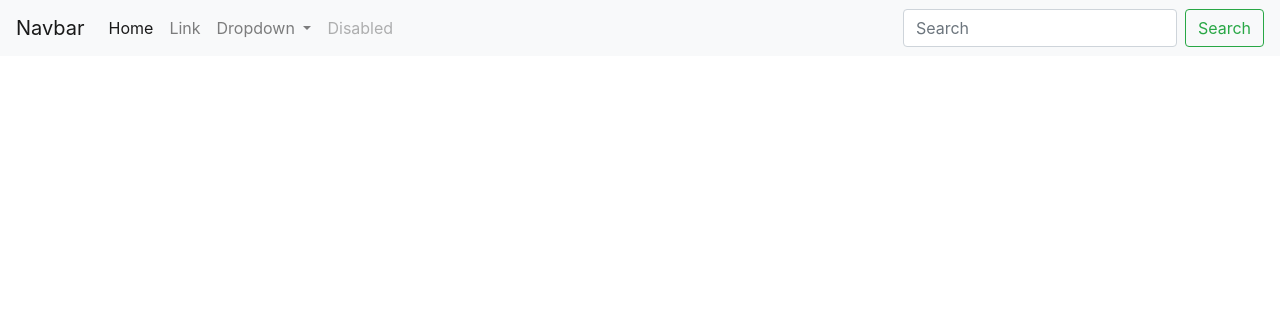
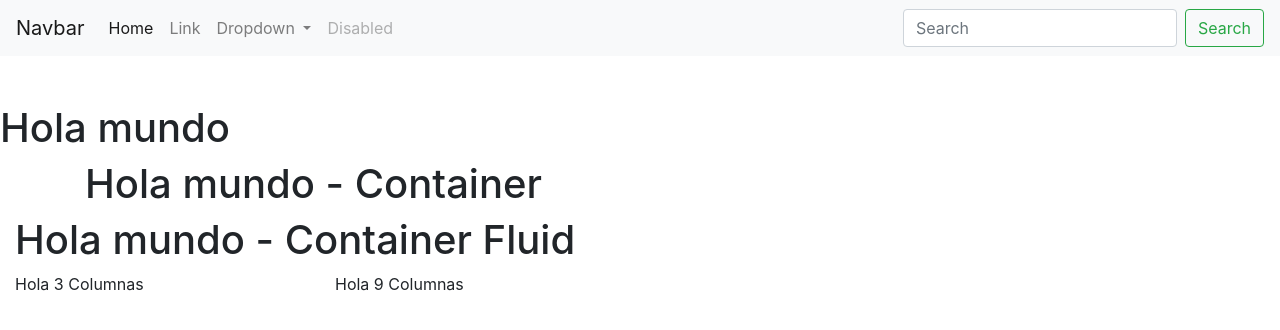
Before and after one commit to CalderonJavier/bootstrap, a plain HTML site: page index.html in a window 1280 px wide. Drawn offline with nearby package versions, Linux system fonts and the light colour scheme.

Commit message:
[add] pausa

```diff
--- a/index.html
+++ b/index.html
@@ -15,20 +15,24 @@
 <body>
     <nav class="navbar navbar-expand-lg navbar-light bg-light">
         <a class="navbar-brand" href="#">Navbar</a>
-        <button class="navbar-toggler" type="button" data-toggle="collapse" data-target="#navbarSupportedContent" aria-controls="navbarSupportedContent" aria-expanded="false" aria-label="Toggle navigation">
+        <button class="navbar-toggler" type="button" data-toggle="collapse" data-target="#navbarSupportedContent" aria-controls="navbarSupportedContent"
+            aria-expanded="false" aria-label="Toggle navigation">
             <span class="navbar-toggler-icon"></span>
         </button>
 
         <div class="collapse navbar-collapse" id="navbarSupportedContent">
             <ul class="navbar-nav mr-auto">
                 <li class="nav-item active">
-              <a class="nav-link" href="#">Home <span class="sr-only">(current)</span></a>
+                    <a class="nav-link" href="#">Home
+                        <span class="sr-only">(current)</span>
+                    </a>
                 </li>
                 <li class="nav-item">
                     <a class="nav-link" href="#">Link</a>
                 </li>
                 <li class="nav-item dropdown">
-              <a class="nav-link dropdown-toggle" href="#" id="navbarDropdown" role="button" data-toggle="dropdown" aria-haspopup="true" aria-expanded="false">
+                    <a class="nav-link dropdown-toggle" href="#" id="navbarDropdown" role="button" data-toggle="dropdown" aria-haspopup="true"
+                        aria-expanded="false">
                         Dropdown
                     </a>
                     <div class="dropdown-menu" aria-labelledby="navbarDropdown">
@@ -48,6 +52,21 @@
             </form>
         </div>
     </nav>
+    <h1 class="mt-5">Hola mundo</h1>
+    <div class="container">
+        <h1>Hola mundo - Container</h1>
+    </div>
+    <div class="container-fluid">
+        <h1>Hola mundo - Container Fluid</h1>
+        <div class="row">
+            <div class="col-3">
+                Hola 3 Columnas
+            </div>
+            <div class="col-9">
+                Hola 9 Columnas
+            </div>
+        </div>
+    </div>
     <!--Dependencias de boostrap-->
     <script src="https://code.jquery.com/jquery-3.3.1.slim.min.js" integrity="sha384-q8i/X+965DzO0rT7abK41JStQIAqVgRVzpbzo5smXKp4YfRvH+8abtTE1Pi6jizo"
         crossorigin="anonymous"></script>
```
Also changed, not shown: 1 other file. Lines whose indentation alone changed are shown as unchanged.
